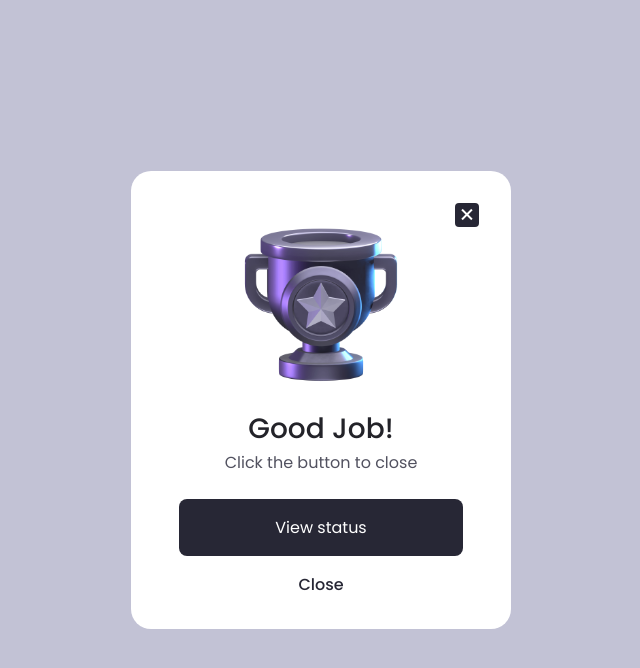
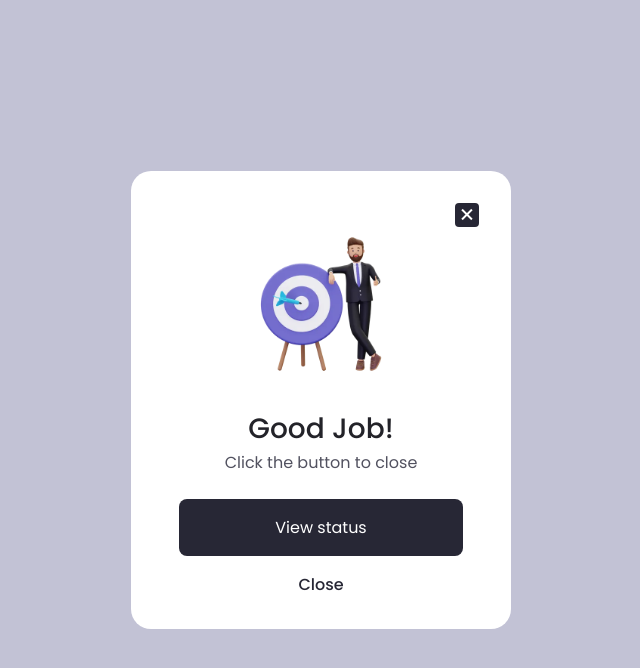
Before and after one commit to greppidanila/responsive-popup, a plain HTML site: page index.html in a window 1280 px wide. Both pictures are taken after a click on the button "Open Modal". Shown: the whole page, without its empty margins (319-959 px from the left). Drawn offline with nearby package versions, Linux system fonts and the light colour scheme.

Commit message:
Update index.html

```diff
--- a/index.html
+++ b/index.html
@@ -24,7 +24,7 @@
                         <i class='bx bx-x'></i>
                     </div>
 
-                    <img src="assets/img/star-trophy.png" alt="" class="modal__img">
+                    <img src="assets/img/goals.png" alt="" class="modal__img">
 
                     <h1 class="modal__title">Good Job!</h1>
                     <p class="modal__description">Click the button to close</p>
```
